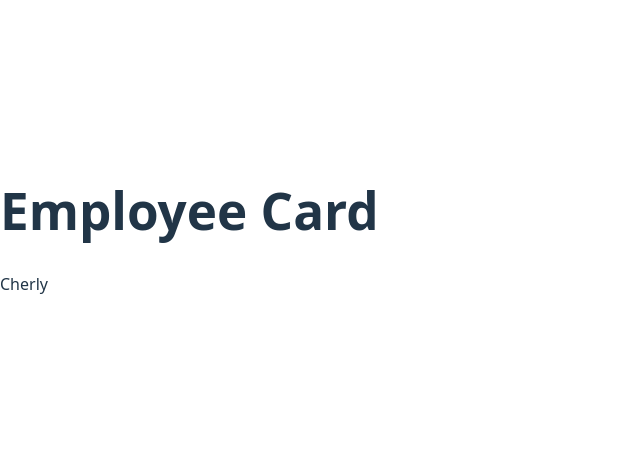
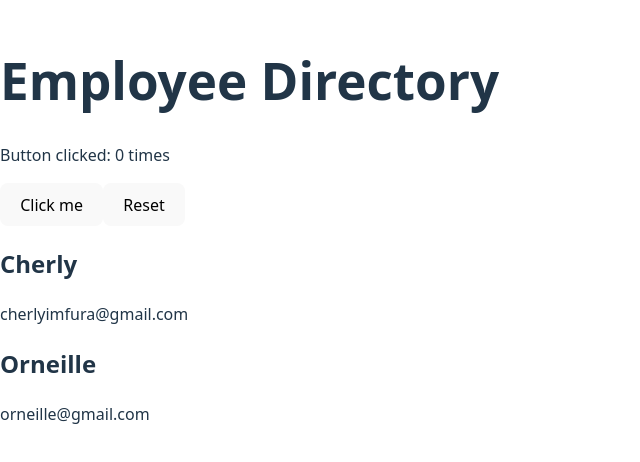
Before and after one commit to CherlyIC/employee-card, a React (Vite) app: page / in a window 1280 px wide. Shown: the part 170-632 px from the top of the page, without its empty margins (0-640 px from the left). Built offline with nearby package versions, Linux system fonts and the light colour scheme.

Commit message:
learn how to implement the usestate

```diff
--- a/src/App.jsx
+++ b/src/App.jsx
@@ -1,10 +1,20 @@
+import EmployeeCard from "./components/EmployeeCard"
+import {useState} from "react"
 function App() {
-  const title = "Employee Card"
-  const employee = "Cherly"
+  const [count, setCount] = useState(0)
   return (
     <div>
-      <h1>{title}</h1>
-      <p>{employee}</p>
+      <h1>Employee Directory</h1>
+      <p>Button clicked: {count} times</p>
+      <button onClick={ () => setCount(count +1)}>
+        Click me
+      </button>
+      <button onClick={() => setCount(count -1)}>
+        Reset
+      </button>
+      <EmployeeCard name="Cherly" email="cherlyimfura@gmail.com"/>
+      <EmployeeCard name="Orneille" email="orneille@gmail.com"/>
+
     </div>
   )
 }
--- a/src/components/EmployeeCard.jsx
+++ b/src/components/EmployeeCard.jsx
@@ -1,6 +1,11 @@
-function EmployeeCard(props){
+function EmployeeCard({name, email}){
   return (
+    <div>
+      <h2>{name}</h2>
+      <p>{email}</p>
+    </div>
 
 
   )
 }
+export default EmployeeCard
```
